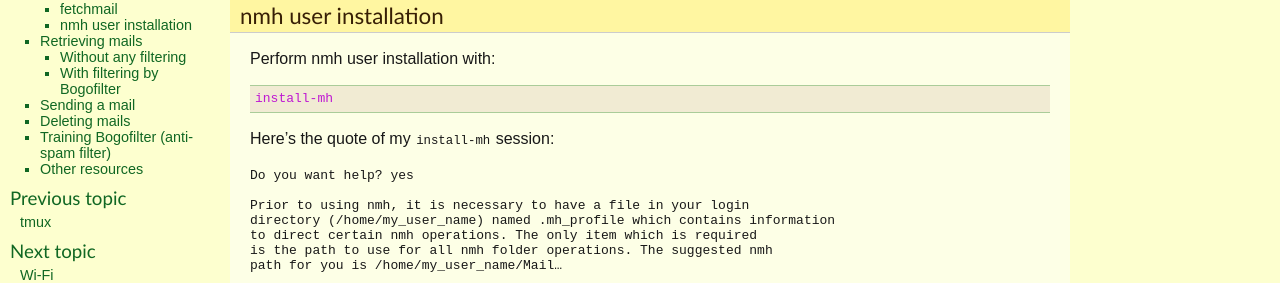
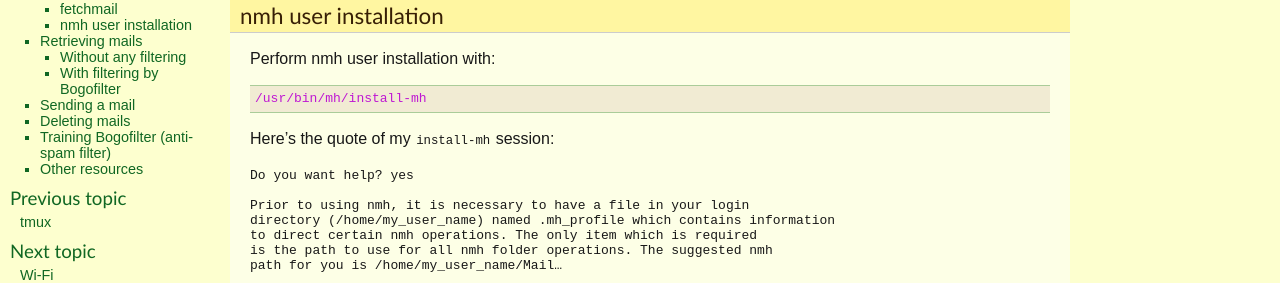
Before and after one commit to thierr26/thierr26_personal_notes_sphinx_sources, a Sphinx documentation site: the page built from source/email_with_nmh_and_other_cli_programs.rst, in a window 1280 px wide and 900 px high, scrolled down 2363 px. Shown: the part 169-452 px from the top of the window. Built offline with Sphinx 7.4.7, drawn with Linux system fonts in a browser that asks for light colours.

Commit message:
Fix CLI email page (minor)

```diff
--- a/source/email_with_nmh_and_other_cli_programs.rst
+++ b/source/email_with_nmh_and_other_cli_programs.rst
@@ -159,7 +160,7 @@
 
 Perform nmh user installation with::
 
-  install-mh
+  /usr/bin/mh/install-mh
 
 Here's the quote of my ``install-mh`` session:
 
@@ -299,7 +300,7 @@
 
 You can delete the mail with number 421 in the "Sent" folder with::
 
-  rmm +Sent 421
+  /usr/bin/mh/rmm +Sent 421
 
 This does not really delete the mail, but renames it to ",421". You may want to
 periodically erase your deleted mails with a command like::
```
Also changed, not shown: other parts of source/email_with_nmh_and_other_cli_programs.rst (+2 -0 lines).
